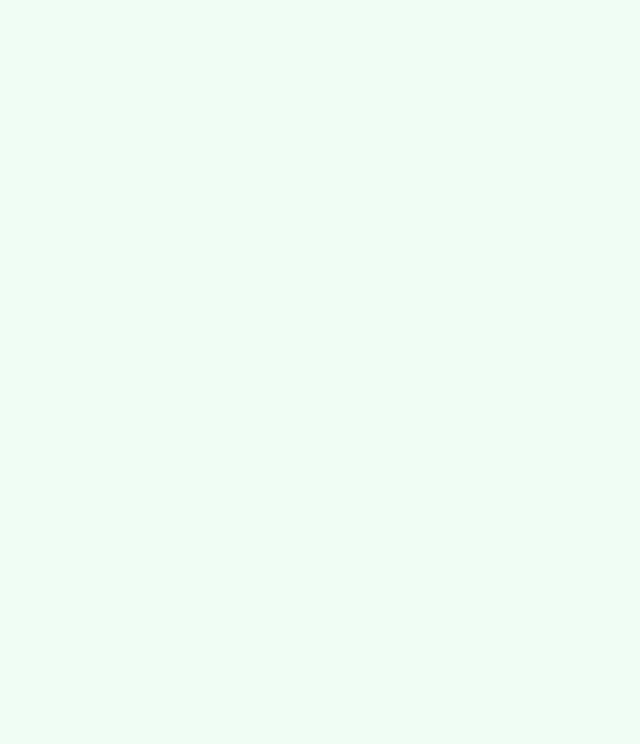
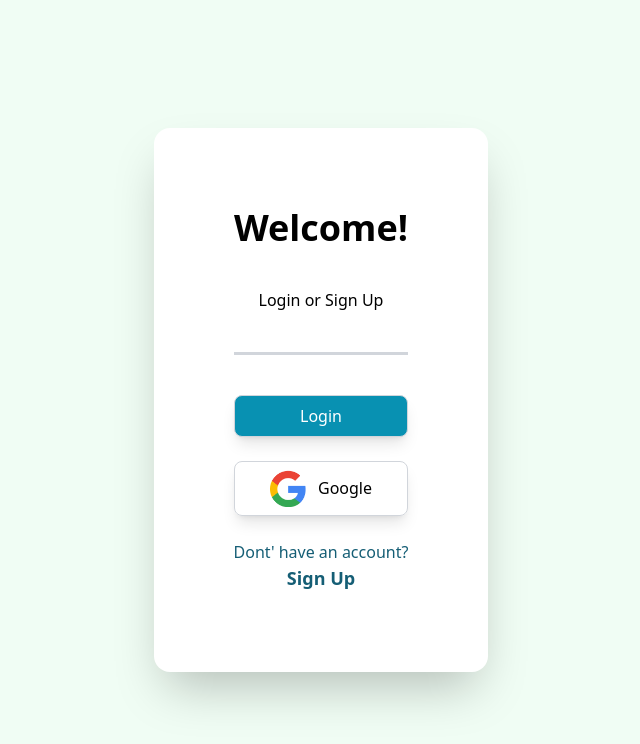
Before and after one commit to MiguelCamilo/Budget-Buddy-App, a React (Vite) app: page / in a window 1280 px wide. Before the commit this address had no page. Shown: the top 744 px of the page, without its empty margins (319-959 px from the left). Built offline with nearby package versions, Linux system fonts and the light colour scheme.

Commit message:
ADDED welcome route

```diff
--- a/src/App.jsx
+++ b/src/App.jsx
@@ -2,6 +2,7 @@ import { useState, createContext } from "react";
 import { BrowserRouter, Routes, Route } from "react-router-dom";
 import LoginCard from "./components/LoginCard/LoginCard";
 import SignUpCard from "./components/SignupCard/SignupCard";
+import Welcome from "./routes/Welcome";
 import "./assets/App.css";
 
 export const AuthContext = createContext(null);
@@ -18,6 +19,7 @@ function App() {
 						<Routes>
 							<Route path="/login" element={<LoginCard />} />
 							<Route path="/signup" element={<SignUpCard />} />
+							<Route path="/" element={<Welcome />} />
 						</Routes>
 					</div>
 				</div>
--- a/src/components/LoginCard/LoginCard.jsx
+++ b/src/components/LoginCard/LoginCard.jsx
@@ -24,7 +24,7 @@ export default function LoginCard() {
 				{/* content */}
 				<h2 className="mb-5 text-4xl font-bold text-center">Log In</h2>
 				<p className="max-w-sm mb-12 font-sans font-light text-gray-600 text-center ml-10">
-					Log into your account to view your expenses
+					Log in to view your account
 				</p>
 				<input
 					type="text"
@@ -38,19 +38,17 @@ export default function LoginCard() {
 				/>
 
 				{/* middle container */}
-				<div className="flex flex-col items-center justify-between mt-6 space-y-6 md:flex-row md:space-y-0">
-					<button cursor="pointer">
-						<p className="text-cyan-800 font-light">Dont' have an account?</p>
-						<Link to='/signup' className="font-bold text-lg text-cyan-800">
-							Sign Up
-						</Link>
-					</button>
+				<div className="flex flex-col items-center justify-between my-8 space-y-2 md:space-y-0">
+					<p className="text-cyan-800 font-light">Dont' have an account?</p>
+					<Link to="/signup" className="font-bold text-lg text-cyan-800">
+						Sign Up
+					</Link>
+				</div>
 
-					{/* next btn  */}
-					<button className="w-full md:w-auto flex justify-center items-center p-6 space-x-4 font-sans text-white rounded-md shadow-lg px-9 bg-cyan-700 shadow-slate-300 hover:bg-opacity-90 hover:shadow-2xl border transition hover:-translate-y-0.5 duration-150">
+				{/* next btn  */}
+				<button className="w-full flex justify-center items-center p-6 space-x-4 font-sans text-white rounded-md shadow-lg px-9 bg-cyan-700 shadow-slate-300 hover:bg-opacity-90 hover:shadow-2xl border transition hover:-translate-y-0.5 duration-150">
 						<span>{arrow}</span>
 					</button>
-				</div>
 
 				{/* Border */}
 				<div className="mt-16 border-b border-gray-300"></div>
@@ -62,12 +60,7 @@ export default function LoginCard() {
 
 				{/* bottom buttons container */}
 				<div className="flex flex-col space-x-0 space-y-6 md:flex-row md:space-x-4 md:space-y-0">
-					<button className="flex items-center justify-center py-2 space-x-3 border border-gray-300 rounded-lg shadow-lg hover:shadow-2xl hover:translate-y-0.5 duration-150 md:w-1/2 bg-blue-600 text-white font-normal">
-						<img src="/images/facebook.png" alt="" className="w-9" />
-						<span className="font-normal">Facebook</span>
-					</button>
-
-					<button className="flex items-center justify-center py-2 space-x-3 border border-gray-300 rounded-lg shadow-lg hover:shadow-2xl hover:translate-y-0.5 duration-150 md:w-1/2 font-normal">
+					<button className="flex items-center justify-center py-2 space-x-3 border border-gray-300 rounded-lg shadow-lg hover:shadow-2xl hover:translate-y-0.5 duration-150 w-full font-normal">
 						<img src="/images/google.png" alt="" className="w-9" />
 						<span className="font-normal">Google</span>
 					</button>
--- a/src/components/SignupCard/SignUpCard.jsx
+++ b/src/components/SignupCard/SignUpCard.jsx
@@ -39,11 +39,6 @@ export default function LoginCard() {
 
 				{/* middle container */}
 				<div className="flex flex-col items-center justify-between mt-6 space-y-6 md:flex-row md:space-y-0">
-					{/* <button cursor="pointer">
-						<a href="#" className="font-bold text-cyan-800">
-							Forgot Password
-						</a>
-					</button> */}
 
 					{/* next btn  */}
 					<button className="w-full flex justify-center items-center p-6 space-x-4 font-sans text-white rounded-md shadow-lg px-9 bg-cyan-700 shadow-slate-300 hover:bg-opacity-90 hover:shadow-2xl border transition hover:-translate-y-0.5 duration-150">
@@ -62,7 +57,7 @@ export default function LoginCard() {
 				{/* bottom buttons container */}
 				<Link to='/login' className="font-normal">
 				<div className="flex flex-col space-x-0 space-y-6">
-				<button className="flex items-center justify-center py-2 px-4 space-x-3 border border-gray-300 rounded-lg shadow-lg hover:shadow-2xl hover:translate-y-0.5 duration-150 bg-blue-600 text-white font-normal">
+				<button className="flex items-center justify-center py-2 px-4 space-x-3 border border-gray-300 rounded-lg shadow-lg hover:shadow-2xl hover:translate-y-0.5 duration-150 bg-cyan-600 text-white font-normal">
 						{/* <img src="/images/facebook.png" alt="" className="w-9" /> */}
 						Login
 					</button>
--- /dev/null
+++ b/src/routes/Welcome.jsx
@@ -0,0 +1,49 @@
+import { Link } from "react-router-dom";
+
+export default function Welcome() {
+	return (
+		<>
+			<div className="flex items-center justify-center h-screen w-screen bg-green-50">
+				<div className="relative flex flex-col m-6 space-y-10 bg-white shadow-2xl rounded-2xl md:flex-row md:space-y-0 md:m-0">
+					<div className="flex flex-col justify-center p-20 md:p-20">
+						<h1 className="text-4xl text-center font-bold">Welcome!</h1>
+						<p className="max-w-sm font-sans font-light text-center mt-10">
+							Login or Sign Up
+						</p>
+
+						{/* border */}
+						<div className="mt-10 border-b border-2 border-gray-300"></div>
+
+						<Link to="/login" className="font-normal mt-10">
+							<div className="flex flex-col space-x-0 space-y-6">
+								<button className="flex items-center justify-center py-2 px-4 space-x-3 border border-gray-300 rounded-lg shadow-lg hover:shadow-2xl hover:translate-y-0.5 duration-150 bg-cyan-600 text-white font-normal">
+									{/* <img src="/images/facebook.png" alt="" className="w-9" /> */}
+									Login
+								</button>
+
+								<div className="flex flex-col space-x-0 space-y-6 md:flex-row md:space-x-4 md:space-y-0">
+									<button className="flex items-center justify-center py-2 space-x-3 border border-gray-300 rounded-lg shadow-lg hover:shadow-2xl hover:translate-y-0.5 duration-150 w-full font-normal">
+										<img src="/images/google.png" alt="" className="w-9" />
+										<span className="font-normal">Google</span>
+									</button>
+								</div>
+
+								<div className="flex flex-col items-center justify-between my-8 space-y-2 md:space-y-0">
+									<p className="text-cyan-800 font-light">
+										Dont' have an account?
+									</p>
+									<Link
+										to="/signup"
+										className="font-bold text-lg text-cyan-800"
+									>
+										Sign Up
+									</Link>
+								</div>
+							</div>
+						</Link>
+					</div>
+				</div>
+			</div>
+		</>
+	);
+}
```
